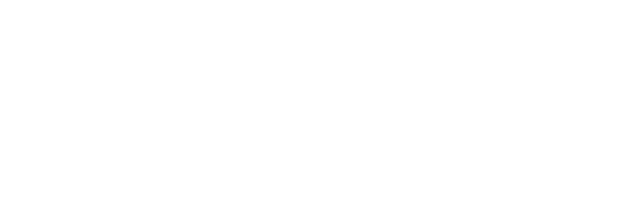
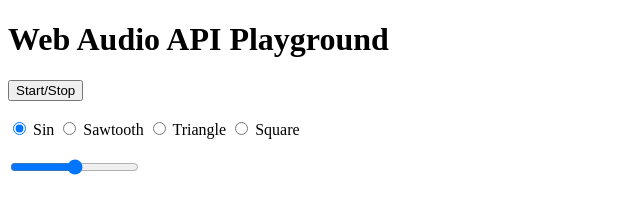
Before and after one commit to Aryo-Patel/WebAudioAPI, a plain HTML site: page index.html in a window 1280 px wide. Shown: the whole page, without its empty margins (0-640 px from the left). Drawn offline with Linux system fonts and the light colour scheme.

Commit message:
DOM interface for web audio api basics

```diff
--- a/index.html
+++ b/index.html
@@ -4,7 +4,22 @@
         <title>Web Audio API</title>
     </head>
     <body>
-
+        <div>
+            <h1>Web Audio API Playground</h1>
+            <button onclick = "play()">Start/Stop</button>
+        </div>
+        <br>
+        <div>
+            <input onchange = "changeType()" type ="radio" name = "waveform" checked value = "sine"> Sin
+            <input onchange = "changeType()" type ="radio" name = "waveform" value = "sawtooth"> Sawtooth
+            <input onchange = "changeType()" type ="radio" name = "waveform" value = "triangle"> Triangle
+            <input onchange = "changeType()" type ="radio" name = "waveform" value = "square"> Square
+            <br>
+        </div>
+        <br>
+        <div>
+            <input id = "freqslider" type= "range" onchange="changeFreq()" name = "">
+        </div>
     </body>
-    <script src = "web-audio-2.js"></script>
+    <script src = "web-audio-3.js"></script>
 </html>
--- /dev/null
+++ b/web-audio-3.js
@@ -0,0 +1,48 @@
+//'use strict';
+
+let play, changeFreq, oscillator, changeType;
+
+
+let oscProp = {
+    type: 'sine',
+    frequency: 500,
+    playing: false
+}
+
+
+let audioContext = new AudioContext();
+
+window.onload = function(){
+    play = () =>{
+        if(!oscProp.playing){
+            oscProp.playing = true;
+            oscillator = audioContext.createOscillator();
+            oscillator.type= oscProp.type;
+            oscillator.frequency.setValueAtTime(oscProp.frequency, audioContext.currentTime);
+
+
+            oscillator.connect(audioContext.destination);
+            oscillator.start();
+        }
+        else{
+            oscillator.stop();
+            oscProp.playing = false;
+        }
+
+    }
+
+
+    changeFreq = function(){
+        oscProp.frequency  = document.getElementById('freqslider').value * 20;
+
+        play(); //first play will stop the function
+        play(); //second play will start the function again
+    }
+
+    changeType = function(){
+        oscProp.type = document.querySelector('input[name = "waveform"]:checked').value
+
+        play();
+        play();
+    }
+}
```
